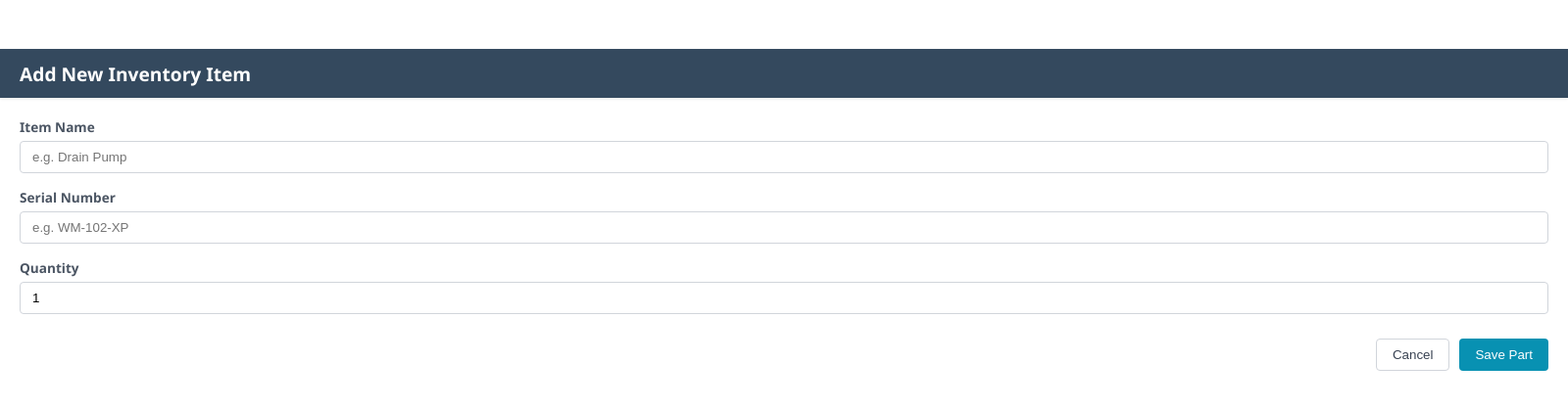
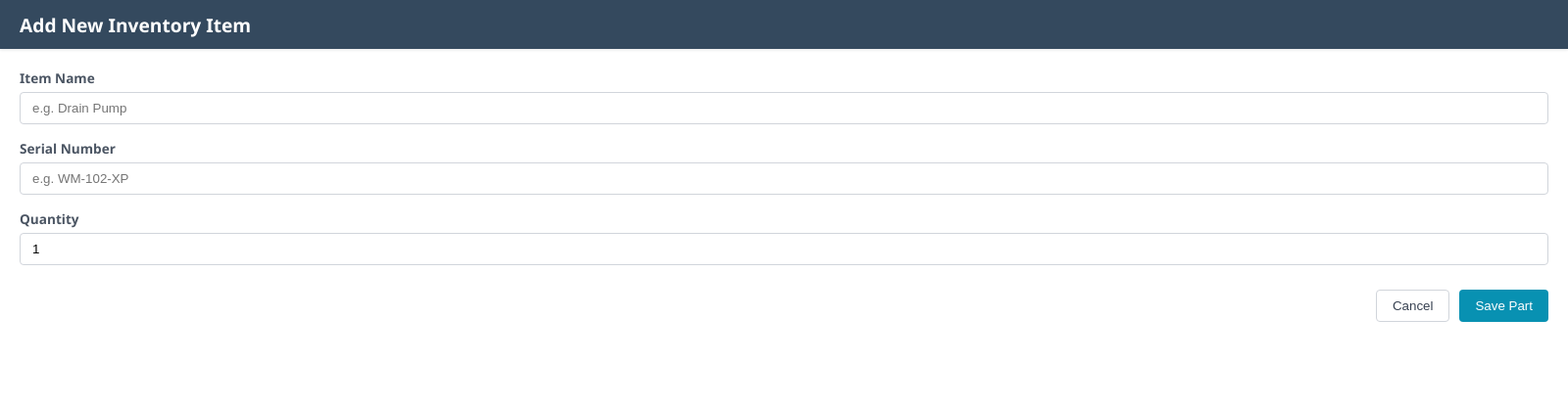
Before and after one commit to Ramen727/local-inventory-management-system, an Electron app: page add-item.html in a window 1600 px wide. Shown: the whole page at 98% size. Drawn offline with Linux system fonts and the light colour scheme.

Commit message:
newest update

```diff
--- a/style.css
+++ b/style.css
@@ -141,7 +141,7 @@ tbody tr.selected { background-color: #e2f2f1 !important; }
 /* ==========================================
    4. POPUP MODAL STYLES (For your secondary HTML files)
    ========================================== */
-.modal-body { padding-top: 50px; }
+.modal-body {}
 .modal-header { height: 50px; background-color: #34495e; -webkit-app-region: drag; }
 .modal-header button {-webkit-app-region: no-drag;}
 .modal-main { padding: 20px; }
```
